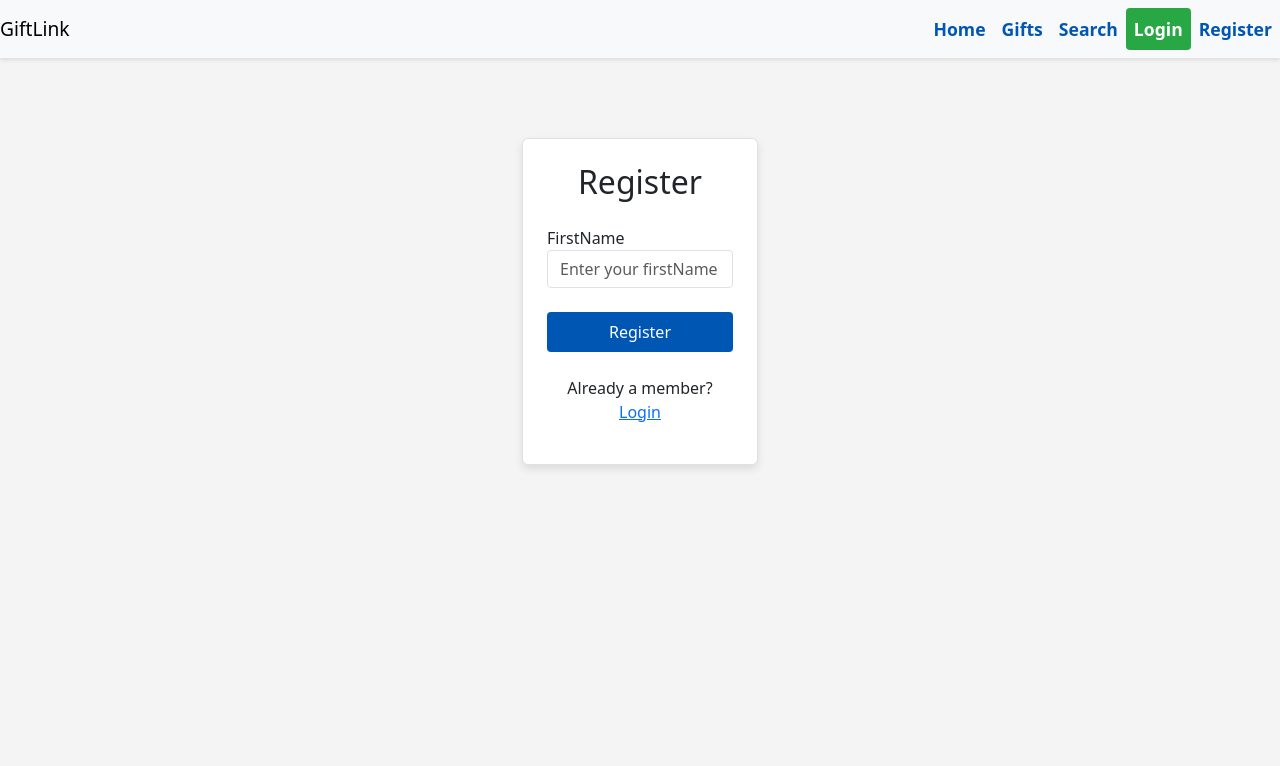
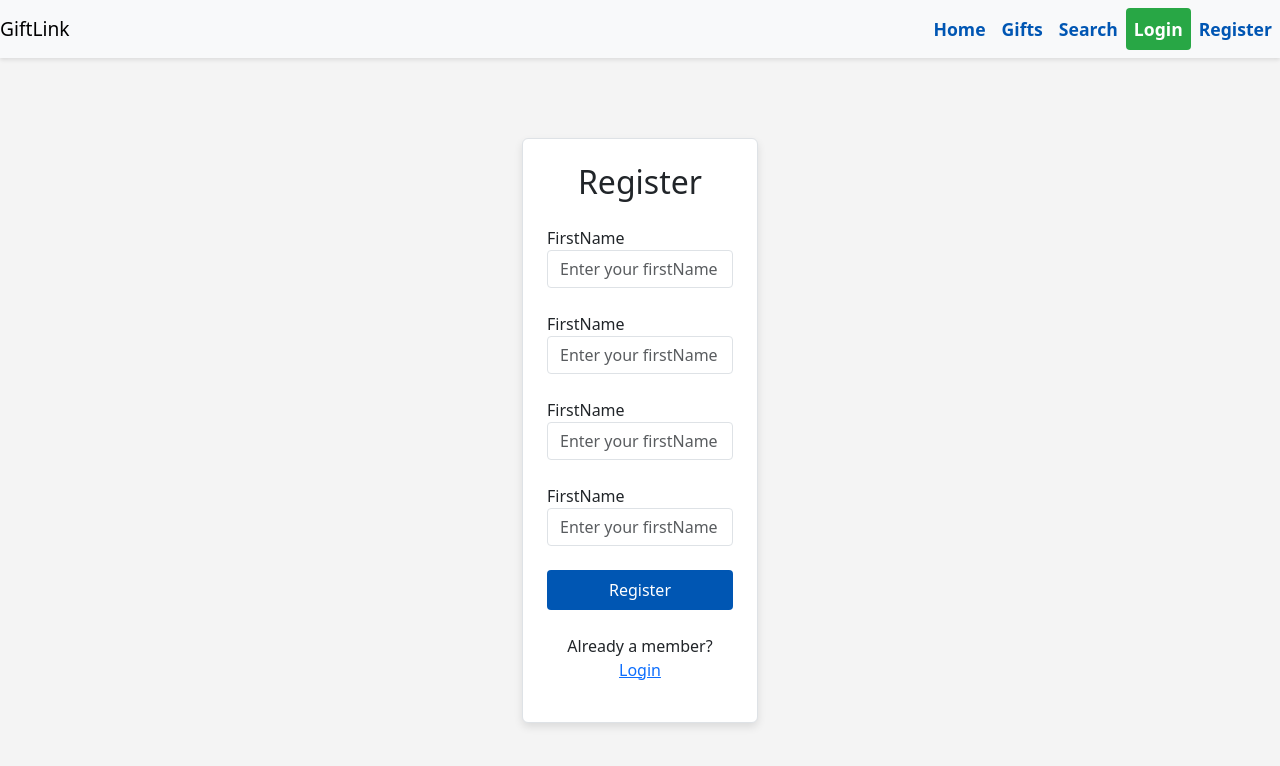
Before and after one commit to danielepani/fullstack-capstone-project, a React (Create React App) app in the folder giftlink-frontend/: page /app/register in a window 1280 px wide. Shown: the top 766 px of the page. Built offline with nearby package versions, Linux system fonts and the light colour scheme.

Commit message:
Update RegisterPage.js - added missing form inputs

```diff
--- a/giftlink-frontend/src/components/RegisterPage/RegisterPage.js
+++ b/giftlink-frontend/src/components/RegisterPage/RegisterPage.js
@@ -62,7 +62,6 @@ function RegisterPage() {
 
                     {/* insert code here to create input elements for all the variables - firstName, lastName, email, password */}
     <div className="mb-4">
-
         <label htmlFor="firstName" className="form label"> FirstName</label><br />
         <input
         id="firstName"
@@ -71,6 +70,39 @@ function RegisterPage() {
         placeholder="Enter your firstName"
         value={firstName}
         onChange={(e) => setFirstName(e.target.value)}
+        />
+    </div>
+    <div className="mb-4">
+        <label htmlFor="lastName" className="form label"> FirstName</label><br />
+        <input
+        id="lastName"
+        type="text"
+        className="form-control"
+        placeholder="Enter your firstName"
+        value={lastName}
+        onChange={(e) => setLastName(e.target.value)}
+        />
+    </div>
+    <div className="mb-4">
+        <label htmlFor="email" className="form label"> FirstName</label><br />
+        <input
+        id="email"
+        type="email"
+        className="form-control"
+        placeholder="Enter your firstName"
+        value={email}
+        onChange={(e) => setEmail(e.target.value)}
+        />
+    </div>
+    <div className="mb-4">
+        <label htmlFor="password" className="form label"> FirstName</label><br />
+        <input
+        id="password"
+        type="password"
+        className="form-control"
+        placeholder="Enter your firstName"
+        value={password}
+        onChange={(e) => setPassword(e.target.value)}
         />
     </div>
                     {/* insert code here to create a button that performs the `handleRegister` function on click */}
```
